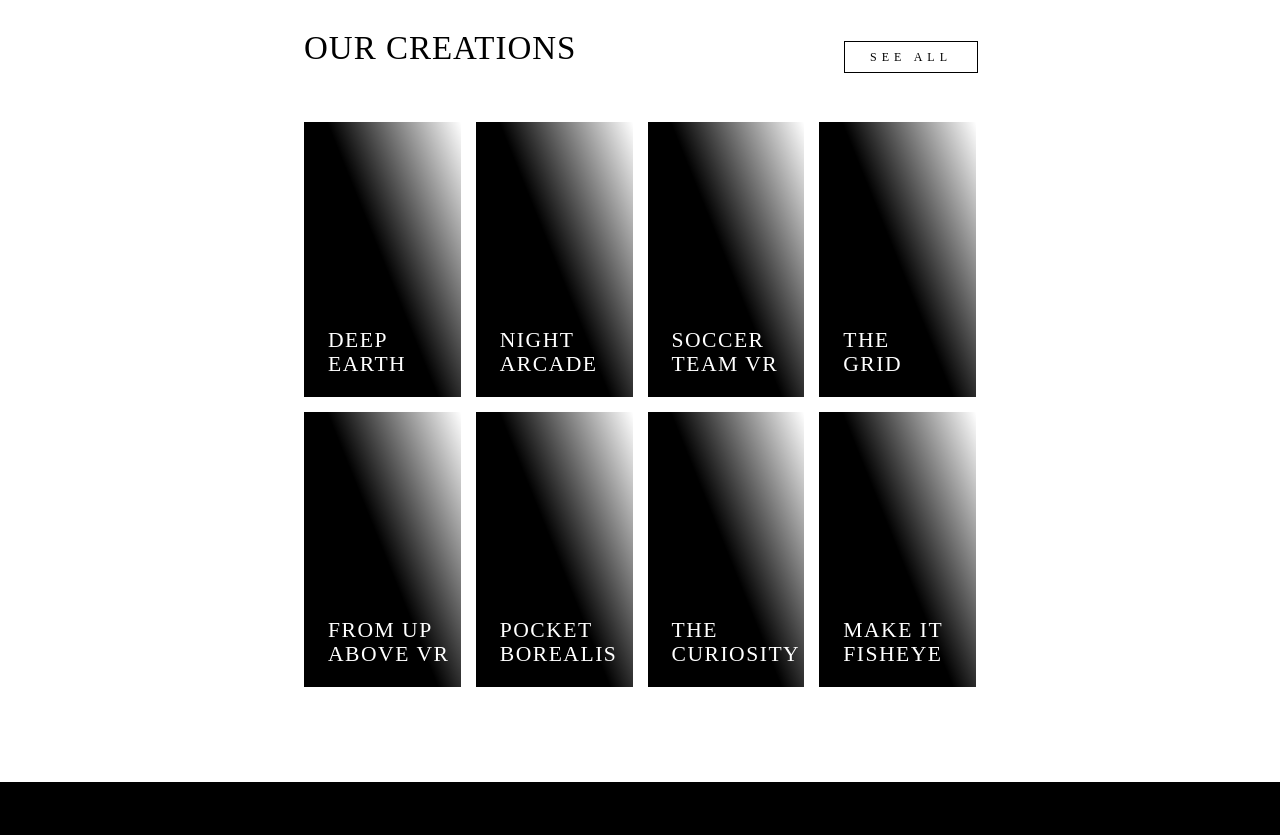
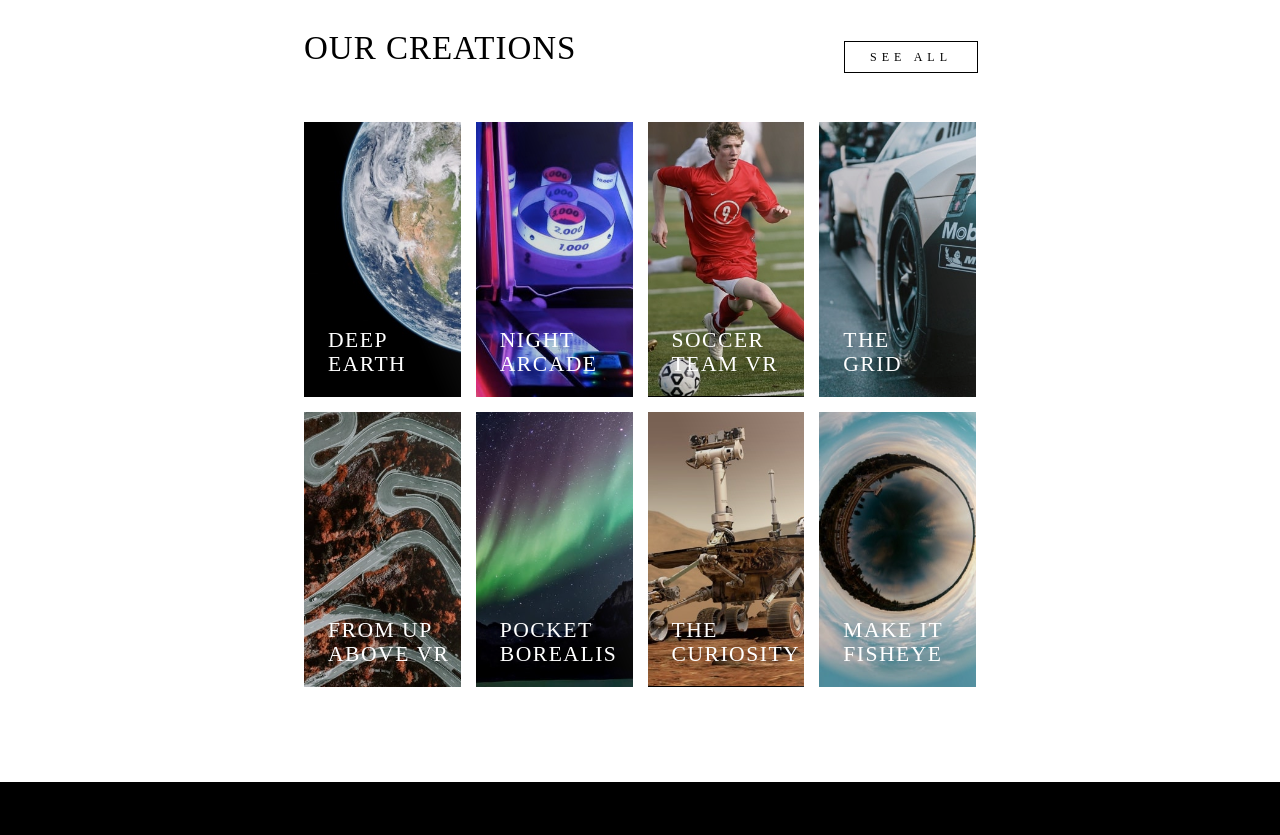
Before and after one commit to renzoyyan/loopstudios, a plain HTML site: page index.html in a window 1280 px wide. Shown: the part 1340-2175 px from the top of the page. Drawn offline with Linux system fonts and the light colour scheme; the site is published under a folder, as on GitHub Pages, so addresses that start at the root find nothing.

Commit message:
Add files via upload

```diff
--- a/css/style.css
+++ b/css/style.css
@@ -115,7 +115,7 @@ ul {
 }
 
 .hero {
-  background: url("/images/mobile/image-hero.jpg");
+  background: url("../images/mobile/image-hero.jpg");
   height: 125vh;
   background-size: cover;
   background-repeat: no-repeat;
@@ -262,35 +262,35 @@ ul {
 }
 
 .creations__deep-earth::before {
-  background-image: url("/images/mobile/image-deep-earth.jpg");
+  background-image: url("../images/mobile/image-deep-earth.jpg");
 }
 
 .creations__night-arcade::before {
-  background-image: url("/images/mobile/image-night-arcade.jpg");
+  background-image: url("../images/mobile/image-night-arcade.jpg");
 }
 
 .creations__soccer::before {
-  background-image: url("/images/mobile/image-soccer-team.jpg");
+  background-image: url("../images/mobile/image-soccer-team.jpg");
 }
 
 .creations__grid::before {
-  background-image: url("/images/mobile/image-grid.jpg");
+  background-image: url("../images/mobile/image-grid.jpg");
 }
 
 .creations__above::before {
-  background-image: url("/images/mobile/image-from-above.jpg");
+  background-image: url("../images/mobile/image-from-above.jpg");
 }
 
 .creations__pocket::before {
-  background-image: url("/images/mobile/image-pocket-borealis.jpg");
+  background-image: url("../images/mobile/image-pocket-borealis.jpg");
 }
 
 .creations__curiosity::before {
-  background-image: url("/images/mobile/image-curiosity.jpg");
+  background-image: url("../images/mobile/image-curiosity.jpg");
 }
 
 .creations__fisheye::before {
-  background-image: url("/images/mobile/image-fisheye.jpg");
+  background-image: url("../images/mobile/image-fisheye.jpg");
 }
 
 .creations__title {
@@ -411,7 +411,7 @@ ul {
     text-transform: unset;
   }
   .hero {
-    background: url("/images/desktop/image-hero.jpg");
+    background: url("../images/desktop/image-hero.jpg");
     background-position: 81% 0%;
     background-repeat: no-repeat;
     height: 108vh;
@@ -489,28 +489,28 @@ ul {
     gap: 15px;
   }
   .creations__deep-earth::before {
-    background-image: url("/images/desktop/image-deep-earth.jpg");
+    background-image: url("../images/desktop/image-deep-earth.jpg");
   }
   .creations__night-arcade::before {
-    background-image: url("/images/desktop/image-night-arcade.jpg");
+    background-image: url("../images/desktop/image-night-arcade.jpg");
   }
   .creations__soccer::before {
-    background-image: url("/images/desktop/image-soccer-team.jpg");
+    background-image: url("../images/desktop/image-soccer-team.jpg");
   }
   .creations__grid::before {
-    background-image: url("/images/desktop/image-grid.jpg");
+    background-image: url("../images/desktop/image-grid.jpg");
   }
   .creations__above::before {
-    background-image: url("/images/desktop/image-from-above.jpg");
+    background-image: url("../images/desktop/image-from-above.jpg");
   }
   .creations__pocket::before {
-    background-image: url("/images/desktop/image-pocket-borealis.jpg");
+    background-image: url("../images/desktop/image-pocket-borealis.jpg");
   }
   .creations__curiosity::before {
-    background-image: url("/images/desktop/image-curiosity.jpg");
+    background-image: url("../images/desktop/image-curiosity.jpg");
   }
   .creations__fisheye::before {
-    background-image: url("/images/desktop/image-fisheye.jpg");
+    background-image: url("../images/desktop/image-fisheye.jpg");
   }
   .creations__btn {
     position: absolute;
```
